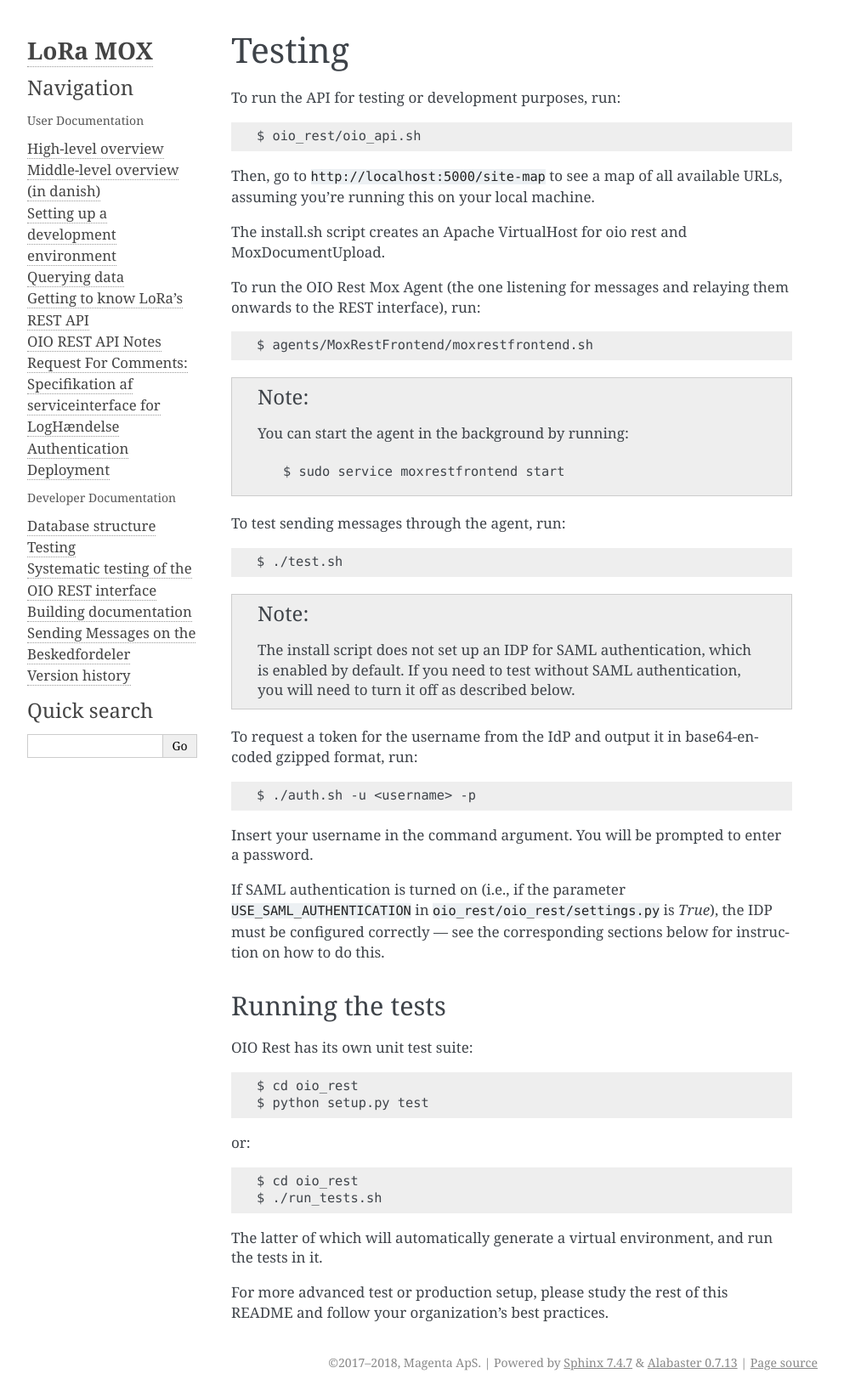
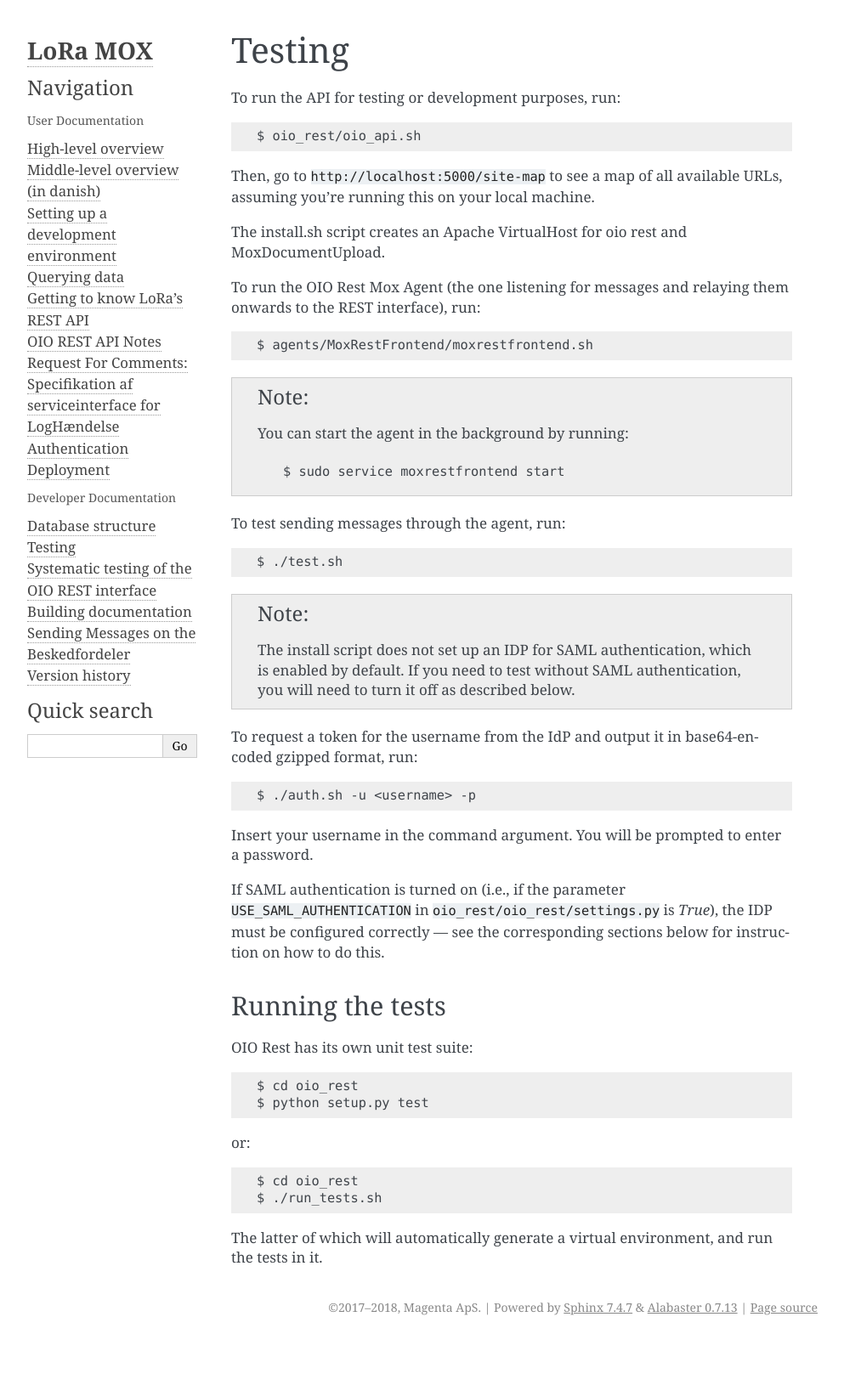
Before and after one commit to magenta-aps/mox, a Sphinx documentation site: the page built from doc/dev/test.rst, in a window 1280 px wide. Shown: the whole page at 85% size, without its empty margins (148-1141 px from the left). Built offline with Sphinx 7.4.7, drawn with Linux system fonts in a browser that asks for light colours; after the commit the page ends 1578 px from its top, so only the background shows below that.

Commit message:
Delete outdated reference after new doc structure

```diff
--- a/doc/dev/test.rst
+++ b/doc/dev/test.rst
@@ -58,7 +58,3 @@ or::
 
 The latter of which will automatically generate a virtual environment, and run the tests
 in it.
-
-
-For more advanced test or production setup, please study the rest of this
-README and follow your organization's best practices.
```
